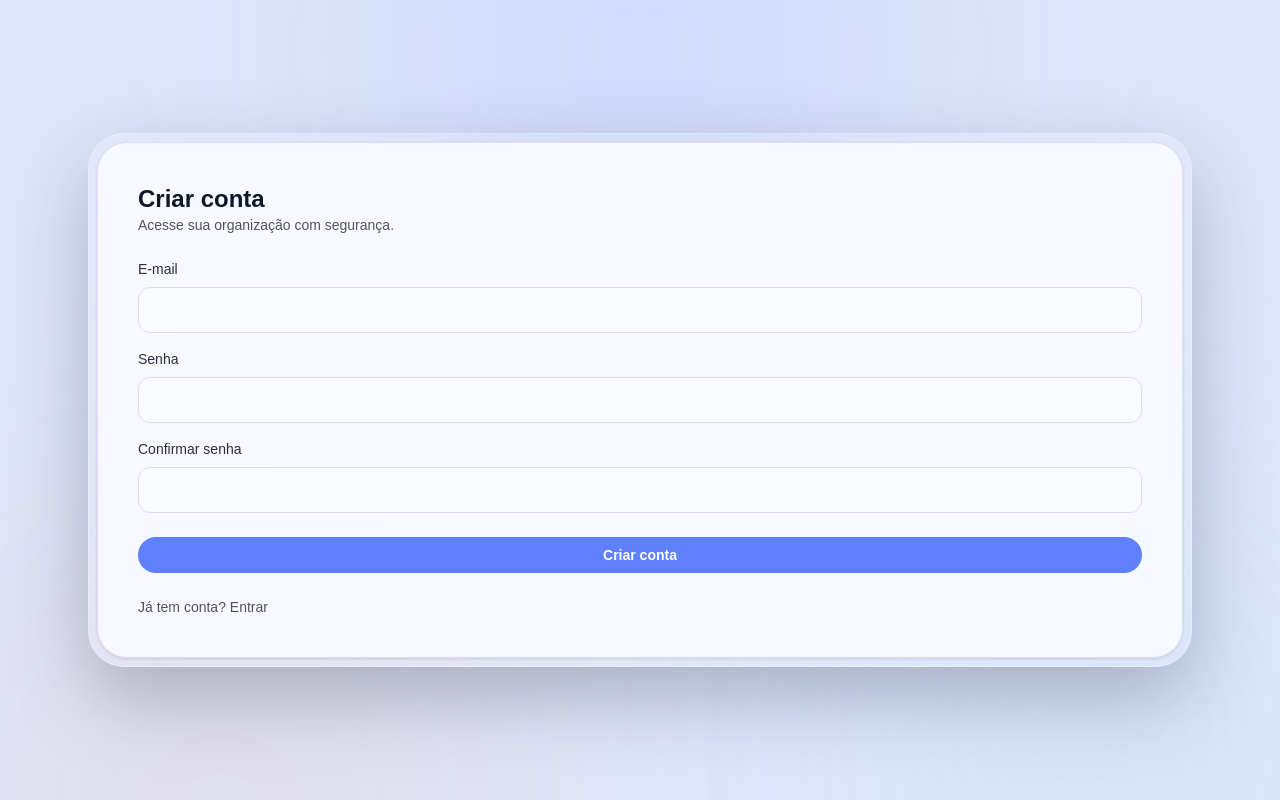
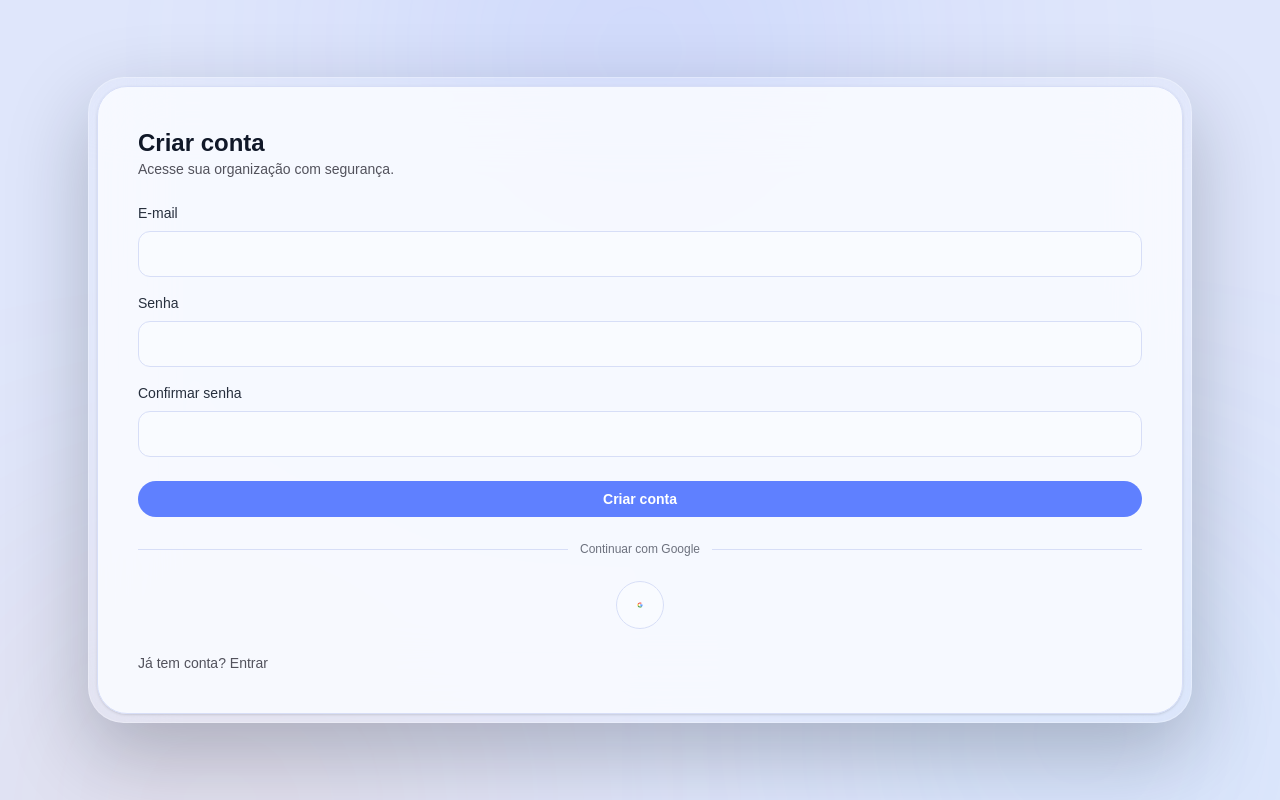
Before and after one commit to Beaftt/organization-backoffice, a Next.js app: page /register in a window 1280 px wide. Built offline with nearby package versions, Linux system fonts and the light colour scheme.

Commit message:
feat(auth): add Google Sign-In to register page and fix client ID in env

```diff
--- a/src/app/(auth)/register/page.tsx
+++ b/src/app/(auth)/register/page.tsx
@@ -1,15 +1,35 @@
 "use client";
 
 import { Suspense, useEffect, useState } from "react";
+import Script from "next/script";
+import Image from "next/image";
 import Link from "next/link";
 import { useRouter, useSearchParams } from "next/navigation";
 import { Button } from "@/components/ui/Button";
 import { Input } from "@/components/ui/Input";
 import { useLanguage } from "@/lib/i18n/language-context";
-import { register } from "@/lib/api/auth";
+import { register, googleLogin } from "@/lib/api/auth";
 import { setWorkspaceId } from "@/lib/storage/workspace";
 import { ApiError } from "@/lib/api/client";
 import { isValidEmail } from "@/lib/validation";
+
+type GoogleIdPrompt = {
+  prompt: () => void;
+  initialize: (options: {
+    client_id: string;
+    callback: (response: { credential?: string }) => void;
+  }) => void;
+};
+
+type GoogleAccounts = {
+  id?: GoogleIdPrompt;
+};
+
+type GoogleWindow = {
+  google?: {
+    accounts?: GoogleAccounts;
+  };
+};
 
 function RegisterForm() {
   const router = useRouter();
@@ -21,6 +41,7 @@ function RegisterForm() {
   const [error, setError] = useState<string | null>(null);
   const [loading, setLoading] = useState(false);
   const inviteToken = searchParams.get("invite");
+  const [googleLoading, setGoogleLoading] = useState(false);
 
   useEffect(() => {
     const prefillEmail = searchParams.get("email");
@@ -69,7 +90,47 @@ function RegisterForm() {
     }
   };
 
+  const handleGoogleRegister = async (idToken: string) => {
+    setGoogleLoading(true);
+    setError(null);
+    try {
+      const response = await googleLogin({ idToken });
+      if (response.defaultWorkspaceId) {
+        setWorkspaceId(response.defaultWorkspaceId);
+      }
+      router.push("/dashboard");
+    } catch (err) {
+      const apiError = err as ApiError;
+      const message =
+        apiError.messageI18n?.[language] ?? apiError.message ?? "Erro";
+      setError(message);
+    } finally {
+      setGoogleLoading(false);
+    }
+  };
+
+  const handleGoogleScript = () => {
+    const clientId = process.env.NEXT_PUBLIC_GOOGLE_CLIENT_ID;
+    const googleWindow = window as unknown as GoogleWindow;
+    if (!clientId || !googleWindow.google?.accounts?.id) {
+      return;
+    }
+    googleWindow.google.accounts.id.initialize({
+      client_id: clientId,
+      callback: (response: { credential?: string }) => {
+        if (response.credential) {
+          handleGoogleRegister(response.credential);
+        }
+      },
+    });
+  };
+
   return (
+    <>
+      <Script
+        src="https://accounts.google.com/gsi/client"
+        onLoad={handleGoogleScript}
+      />
       <div className="flex flex-col gap-6">
         <div>
           <h2 className="text-2xl font-semibold">{t.auth.register}</h2>
@@ -99,14 +160,38 @@ function RegisterForm() {
 
         {error ? <p className="text-sm text-red-600">{error}</p> : null}
 
-      <Button onClick={handleRegister} disabled={loading}>
+        <Button onClick={handleRegister} disabled={loading || googleLoading}>
           {loading ? "..." : t.auth.register}
         </Button>
+
+        <div className="flex items-center gap-3">
+          <span className="h-px flex-1 bg-[var(--border)]" />
+          <span className="text-xs text-[var(--foreground)]/60">
+            {t.auth.google}
+          </span>
+          <span className="h-px flex-1 bg-[var(--border)]" />
+        </div>
+
+        <div className="flex justify-center">
+          <Button
+            variant="secondary"
+            className="h-12 w-12 rounded-full p-0"
+            onClick={() => {
+              const googleWindow = window as unknown as GoogleWindow;
+              googleWindow.google?.accounts?.id?.prompt();
+            }}
+            disabled={loading || googleLoading}
+            aria-label={t.auth.google}
+          >
+            <Image src="/google-icon.svg" alt="" width={22} height={22} />
+          </Button>
+        </div>
 
         <Link className="text-sm text-zinc-600" href="/login">
           {t.auth.goToLogin}
         </Link>
       </div>
+    </>
   );
 }
 
```
Lines whose indentation alone changed are shown as unchanged.
